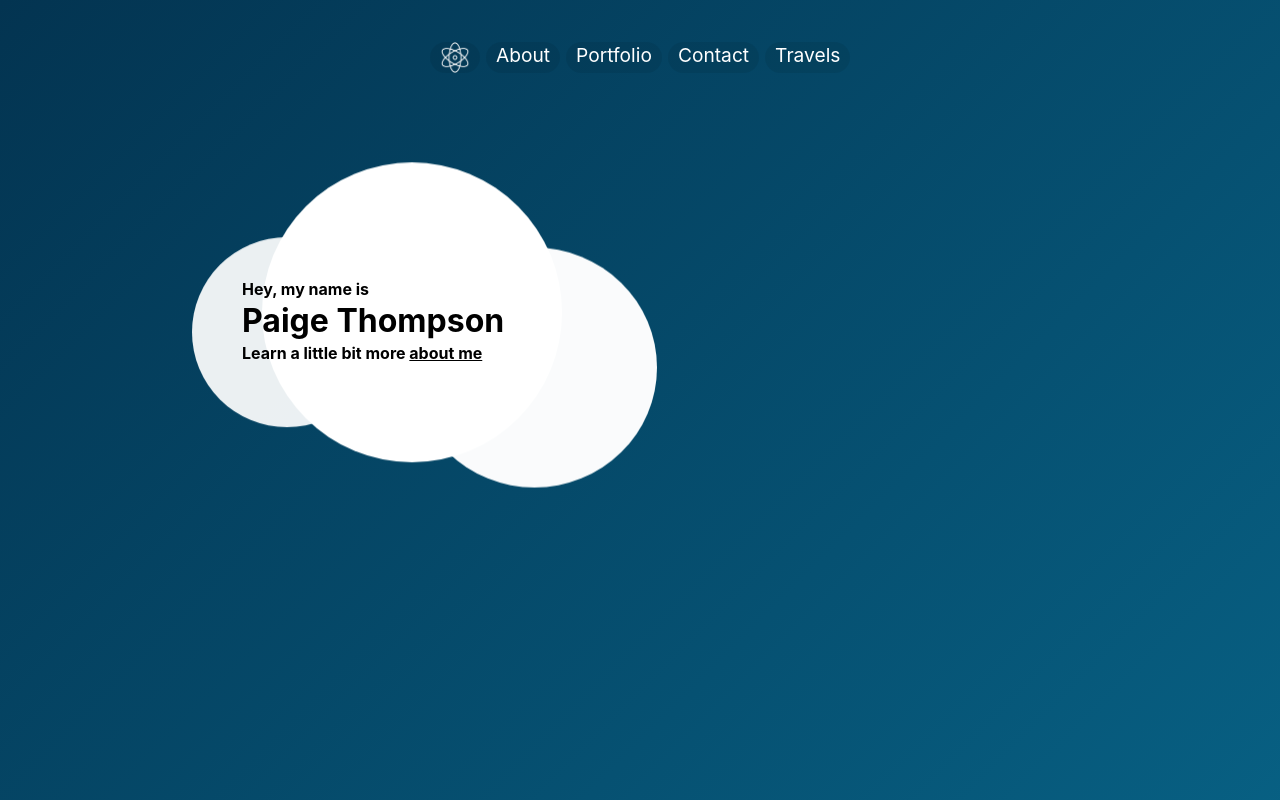
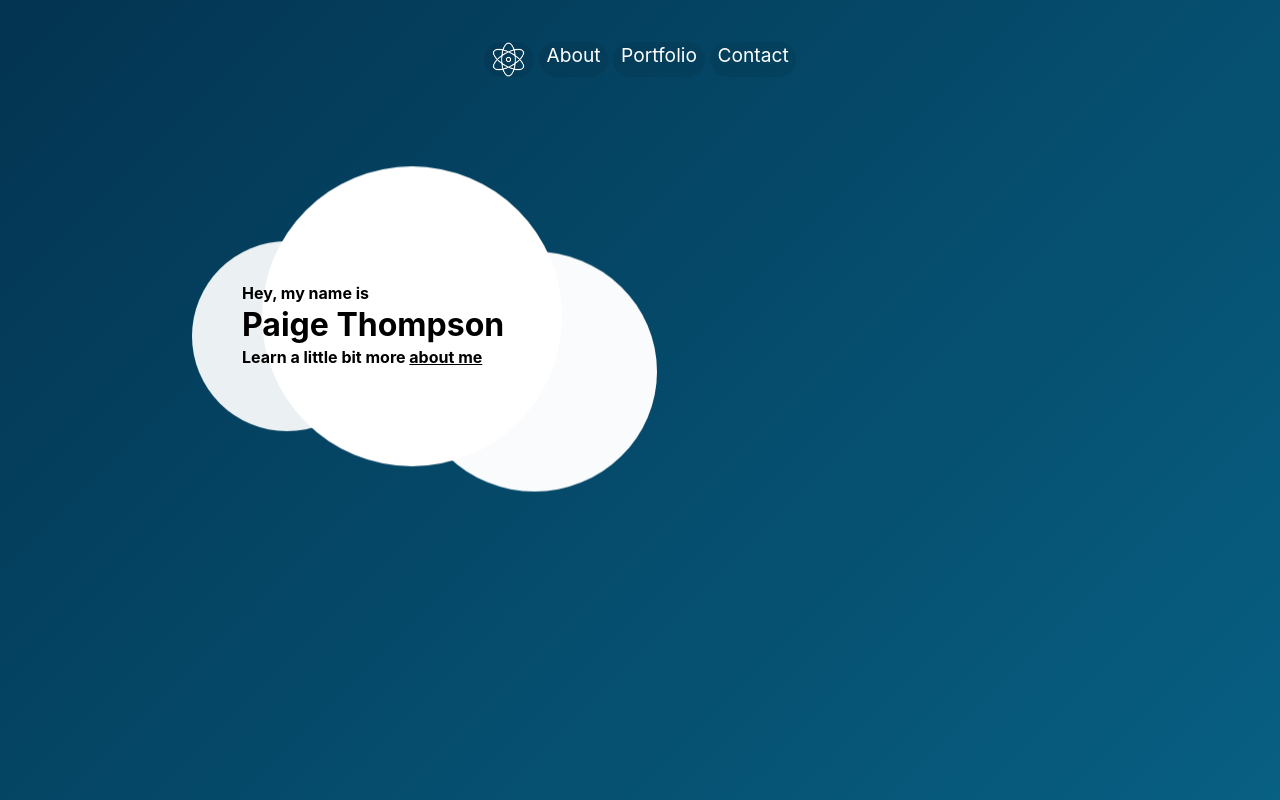
Before and after one commit to paigethompson150/paigethompson150.github.io, a React (Create React App) app: page / in a window 1280 px wide. Built offline with nearby package versions, Linux system fonts and the light colour scheme.

Commit message:
Removing travel section until completed

```diff
--- a/src/components/Header.jsx
+++ b/src/components/Header.jsx
@@ -28,7 +28,7 @@ export default function Header(props) {
         <li className={page === 1 ? "selected-heading" : ""} onClick={() => {setPage(1)}}>About</li>
         <li className={page === 2 ? "selected-heading" : ""} onClick={() => {setPage(2)}}>Portfolio</li>
         <li className={page === 3 ? "selected-heading" : ""} onClick={() => {setPage(3)}}>Contact</li>
-        <li className={page === 4 ? "selected-heading" : ""} onClick={() => {setPage(4)}}>Travels</li>
+        {/*<li className={page === 4 ? "selected-heading" : ""} onClick={() => {setPage(4)}}>Travels</li>*/}
       </ul>
   </header>
 }
```
